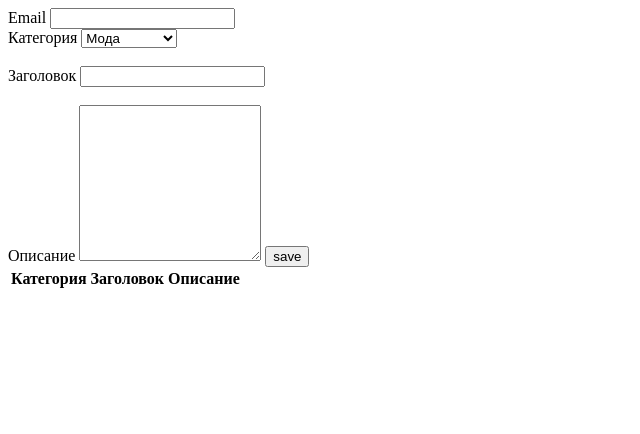
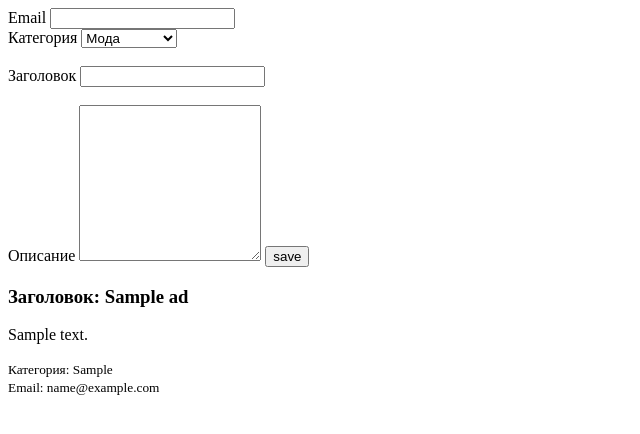
Before and after one commit to QmN23/web_labs-git-, a PHP site: page / in a window 1280 px wide. Shown: the top 434 px of the page, without its empty margins (0-640 px from the left). Run offline with PHP 8.4, Linux system fonts and the light colour scheme; tables that the repository leaves empty or names only in its code hold one stand-in row (values such as "Sample post"); data that the repository does not hold is empty.

Commit message:
Вывод объявлений
* Добавил вывод объявлений на сайте

```diff
--- a/lab7/code/index.php
+++ b/lab7/code/index.php
@@ -12,12 +12,17 @@ if ($_SERVER['REQUEST_METHOD'] === 'POST') {
     $category = $mysqli->real_escape_string($_POST['category']);
     $description = $mysqli->real_escape_string($_POST['description']);
 
+    // SQL-запрос на добавление объявления в таблицу ad
     $query = "INSERT INTO ad (email, title, description, category) VALUES ('$email', '$title', '$description', '$category')";
     $mysqli->query($query);
+    header("Location: " . $_SERVER['PHP_SELF']);
+    exit;
 }
 
 $advertisements = [];
+// Выполнение SQL-запроса: получить все объявления, отсортированные по времени создания
 if ($result = $mysqli->query('SELECT * FROM ad ORDER BY created DESC')) {
+    // Перебираем строки результата и сохраняем каждую в массив $advertisements
     while ($row = $result->fetch_assoc()) {
         $advertisements[] = $row;
     }
@@ -61,13 +66,17 @@ $mysqli->close();
 </div>
     <div id="table">
         <table>
-            <thead>
-            <th>Категория</th>
-            <th>Заголовок</th>
-            <th>Описание</th>
-            </thead>
             <tbody>
-
+            <?php foreach ($advertisements as $ad): ?>
+                <div class="ad">
+                    <h3>Заголовок: <?= htmlspecialchars($ad['title']) ?></h3>
+                    <p><?= nl2br(htmlspecialchars($ad['description'])) ?></p>
+                    <small>
+                        Категория: <?= htmlspecialchars($ad['category']) ?><br>
+                        Email: <?= htmlspecialchars($ad['email']) ?>
+                    </small>
+                </div>
+            <?php endforeach; ?>
             </tbody>
         </table>
     </div>
```
